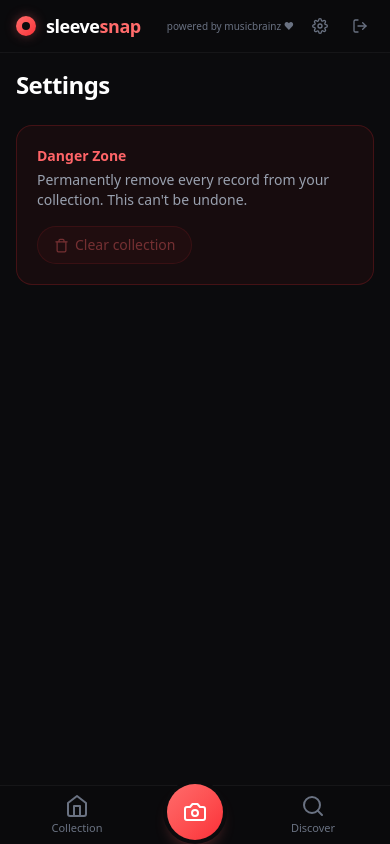
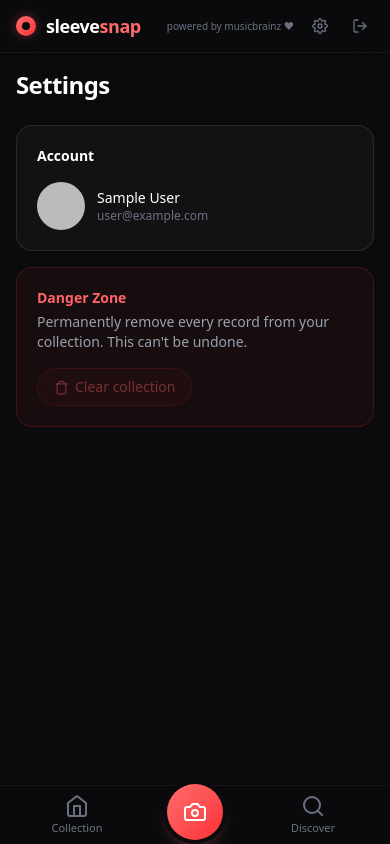
Before and after one commit to sol3-me/sleevesnap, a React (Vite) app: page /settings in a window 390 px wide. Built offline with nearby package versions, Linux system fonts and the light colour scheme; no server answers; sample sign-in values are in the browser's storage.

Commit message:
Add Account info section to Settings
Read-only avatar/name/email/provider display, reusing the same
getProviderLabel logic and visual pattern as the sidebar's
AccountSection. Sign-out stays in the sidebar/mobile header only —
not duplicated here.

```diff
--- a/views/SettingsView.tsx
+++ b/views/SettingsView.tsx
@@ -2,7 +2,40 @@ import { useState } from 'react';
 import { toast } from 'sonner';
 import { ConfirmDialog } from '../components/ConfirmDialog';
 import { Icons } from '../components/Icons';
+import { useAuth } from '../contexts/AuthContext';
 import { useClearCollectionMutation, useCollectionQuery } from '../hooks/useCollection';
+import { getProviderLabel } from '../lib/authProviderLabel';
+
+function AccountInfoSection() {
+  const { user } = useAuth();
+  if (!user) return null;
+
+  const label = user.displayName ?? user.email ?? 'Signed in';
+  const initial = label.charAt(0).toUpperCase();
+  const providerLabel = getProviderLabel(user);
+  const secondaryLine = user.displayName && user.email
+    ? providerLabel ? `${user.email} · ${providerLabel}` : user.email
+    : providerLabel;
+
+  return (
+    <section className="rounded-2xl border border-white/10 bg-white/[0.03] p-5 mb-4">
+      <h3 className="text-sm font-semibold text-white mb-4">Account</h3>
+      <div className="flex items-center gap-3">
+        {user.photoURL ? (
+          <img src={user.photoURL} alt="" referrerPolicy="no-referrer" className="w-12 h-12 rounded-full shrink-0" />
+        ) : (
+          <span className="flex items-center justify-center w-12 h-12 rounded-full shrink-0 bg-vinyl-accent/20 text-vinyl-accent text-lg font-semibold">
+            {initial}
+          </span>
+        )}
+        <div className="min-w-0 flex-1">
+          <p className="text-sm font-medium text-white truncate">{label}</p>
+          {secondaryLine && <p className="text-xs text-gray-500 truncate">{secondaryLine}</p>}
+        </div>
+      </div>
+    </section>
+  );
+}
 
 export function SettingsView() {
   const { data: collection } = useCollectionQuery();
@@ -22,6 +55,8 @@ export function SettingsView() {
   return (
     <div className="p-4 md:p-8 pb-28 md:pb-24 max-w-2xl">
       <h2 className="text-2xl md:text-3xl font-bold tracking-tight text-white mb-6 md:mb-8">Settings</h2>
+
+      <AccountInfoSection />
 
       <section className="rounded-2xl border border-red-500/20 bg-red-500/5 p-5">
         <h3 className="text-sm font-semibold text-red-400 mb-1">Danger Zone</h3>
```
